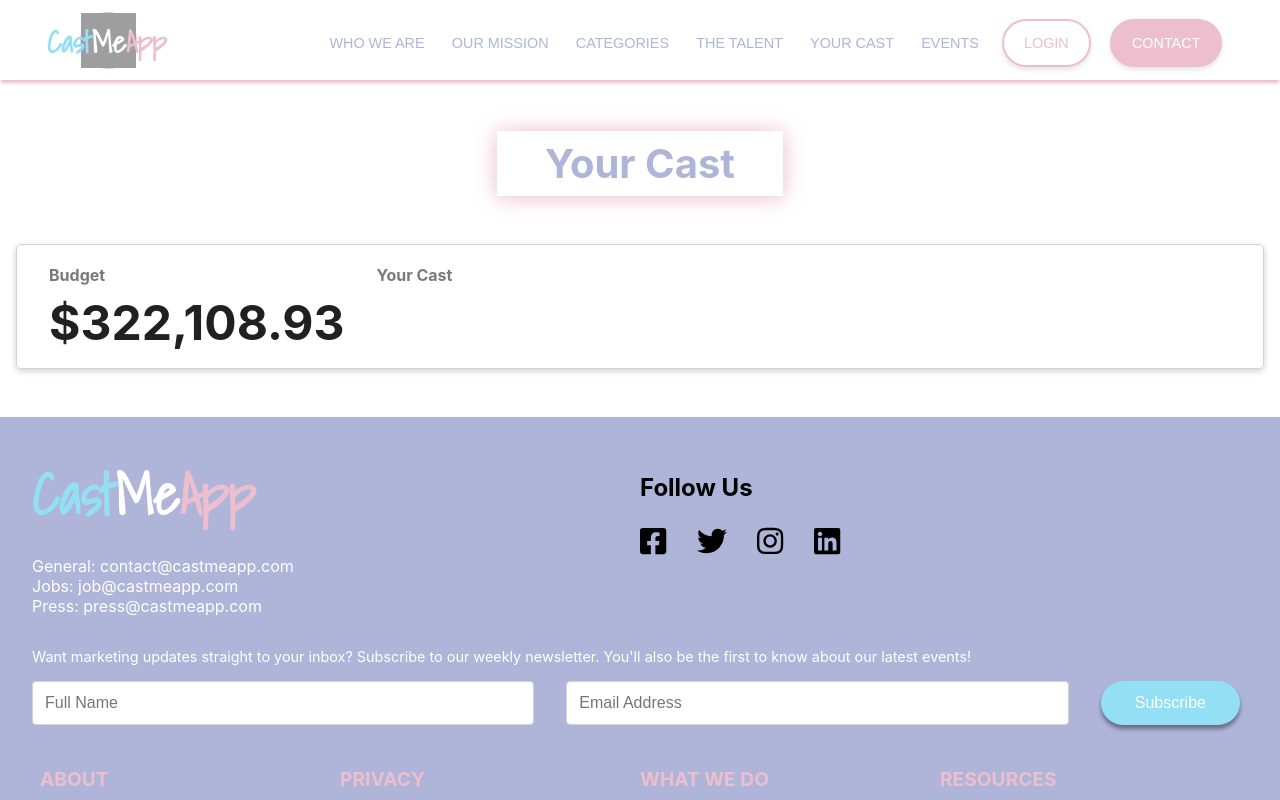
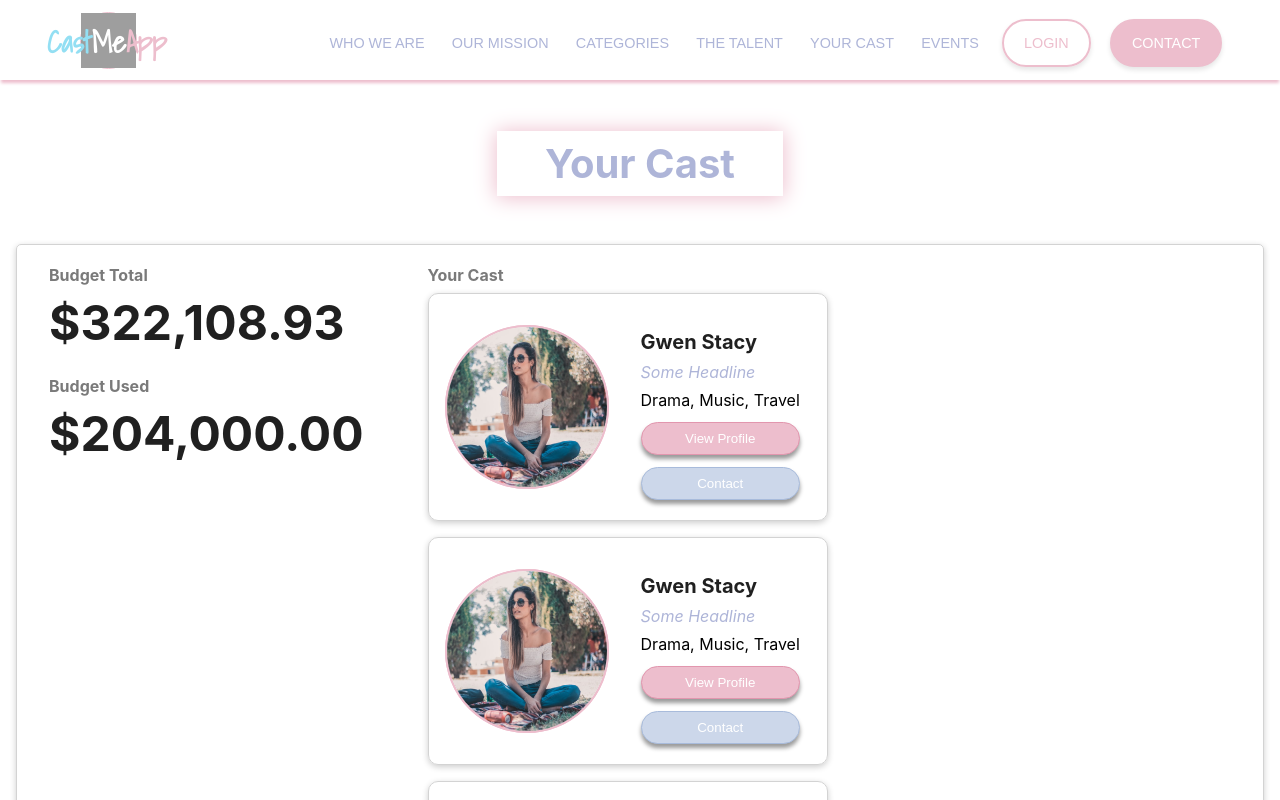
Before and after one commit to FrancisCalizo/ohio-taxidermy-supply, a Next.js app: page /cast in a window 1280 px wide. Shown: the top 800 px of the page. Built offline with nearby package versions, Linux system fonts and the light colour scheme; grey boxes are pictures that could not be loaded.

Commit message:
feat: implement Your Cast cards to the top page

```diff
--- a/pages/cast/index.tsx
+++ b/pages/cast/index.tsx
@@ -1,5 +1,7 @@
 import React from 'react';
 import styled from 'styled-components';
+import Image from 'next/image';
+import { darken } from 'polished';
 
 import SiteLayout from 'components/layout/SiteLayout';
 import { PageTitle } from 'components/utils/styled';
@@ -13,11 +15,37 @@ export default function Cast() {
 
       <BudgetContainer>
         <div className="budget">
-          <h4>Budget</h4>
-          <h2>$322,108.93</h2>
+          <div>
+            <h4>Budget Total</h4>
+            <h2>$322,108.93</h2>
+          </div>
+          <div>
+            <h4>Budget Used</h4>
+            <h2>$204,000.00</h2>
+          </div>
         </div>
         <div className="your-cast">
           <h4>Your Cast</h4>
+          <div className="cast-card-container">
+            {[...Array(4)].map((_, key) => (
+              <CastCard key={key}>
+                <Image
+                  src={`/images/talent-profile.jpg`}
+                  alt="profile"
+                  width={160}
+                  height={160}
+                  quality={90}
+                />
+                <div>
+                  <h3>Gwen Stacy</h3>
+                  <p className="headline">Some Headline</p>
+                  <p className="categories">Drama, Music, Travel</p>
+                  <ViewProfileButton>View Profile</ViewProfileButton>
+                  <ContactButton>Contact</ContactButton>
+                </div>
+              </CastCard>
+            ))}
+          </div>
         </div>
       </BudgetContainer>
     </div>
@@ -40,6 +68,10 @@ const BudgetContainer = styled.div`
   .budget {
     margin-right: 2rem;
 
+    & > div {
+      margin-bottom: 1.5rem;
+    }
+
     h2 {
       color: ${(props) => props.theme.colors.darkGray};
       margin: 0;
@@ -48,8 +80,87 @@ const BudgetContainer = styled.div`
   }
 
   .your-cast {
+    margin-left: 2rem;
     flex: 1 1 auto;
+
+    .cast-card-container {
+      display: flex;
+      flex-wrap: wrap;
+    }
   }
 `;
 
+const CastCard = styled.div`
+  display: flex;
+  align-items: center;
+  border: 1px solid lightgray;
+  border-radius: 10px;
+  padding: 1rem;
+  width: 400px;
+  margin: 0 1rem 1rem 0;
+  box-shadow: 0px 2px 6px rgba(0, 0, 0, 0.2);
+
+  img {
+    border-radius: 100px;
+  }
+
+  img {
+    border: 2px solid ${(props) => props.theme.colors.pink} !important;
+    border-radius: 200px;
+  }
+
+  > div {
+    margin-left: 2rem;
+
+    h3 {
+      font-size: 1.25rem;
+      margin-bottom: 0;
+      color: ${(props) => props.theme.colors.darkGray};
+    }
+
+    .headline {
+      font-style: italic;
+      margin: 0.5rem 0;
+      color: ${(props) => props.theme.colors.purple};
+    }
+
+    .categories {
+      margin: 0.25rem 0;
+    }
+  }
+`;
+
+const ViewProfileButton = styled.button`
+  display: block;
+  width: 100%;
+  background: ${(props) => props.theme.colors.pink};
+  color: #fff;
+  border: none;
+  padding: 0.5rem 1rem;
+  border-radius: 4px;
+  border-radius: 50px;
+  margin: 0.75rem 0.5rem 0.25rem 0;
+  font-size: calc(10px + (18 - 10) * ((100vw - 900px) / (1800 - 900)));
+  cursor: pointer;
+  box-shadow: ${(props) => props.theme.button.boxShadow};
+  border: 1px solid ${(props) => darken(0.1, props.theme.colors.pink)};
+
+  &:hover {
+    background: ${(props) => darken(0.1, props.theme.colors.pink)};
+  }
+
+  ${(props) => props.theme.global.setFocus(props.theme.colors.pink)};
+`;
+
+const ContactButton = styled(ViewProfileButton)`
+  background: ${(props) => props.theme.colors.paleBlue};
+  border: 1px solid ${(props) => darken(0.1, props.theme.colors.paleBlue)};
+
+  &:hover {
+    background: ${(props) => darken(0.1, props.theme.colors.paleBlue)};
+  }
+
+  ${(props) => props.theme.global.setFocus(props.theme.colors.paleBlue)};
+`;
+
 Cast.getLayout = (page: any) => <SiteLayout>{page}</SiteLayout>;
```
